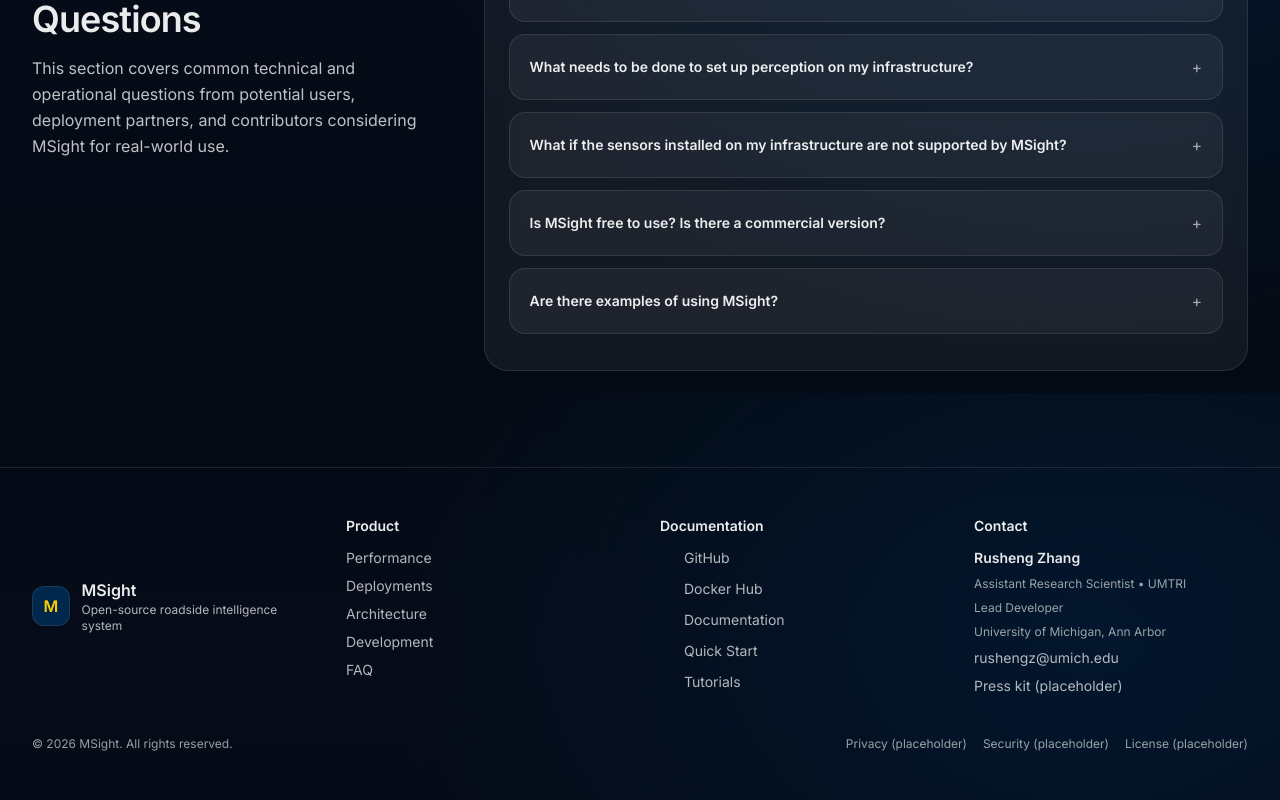
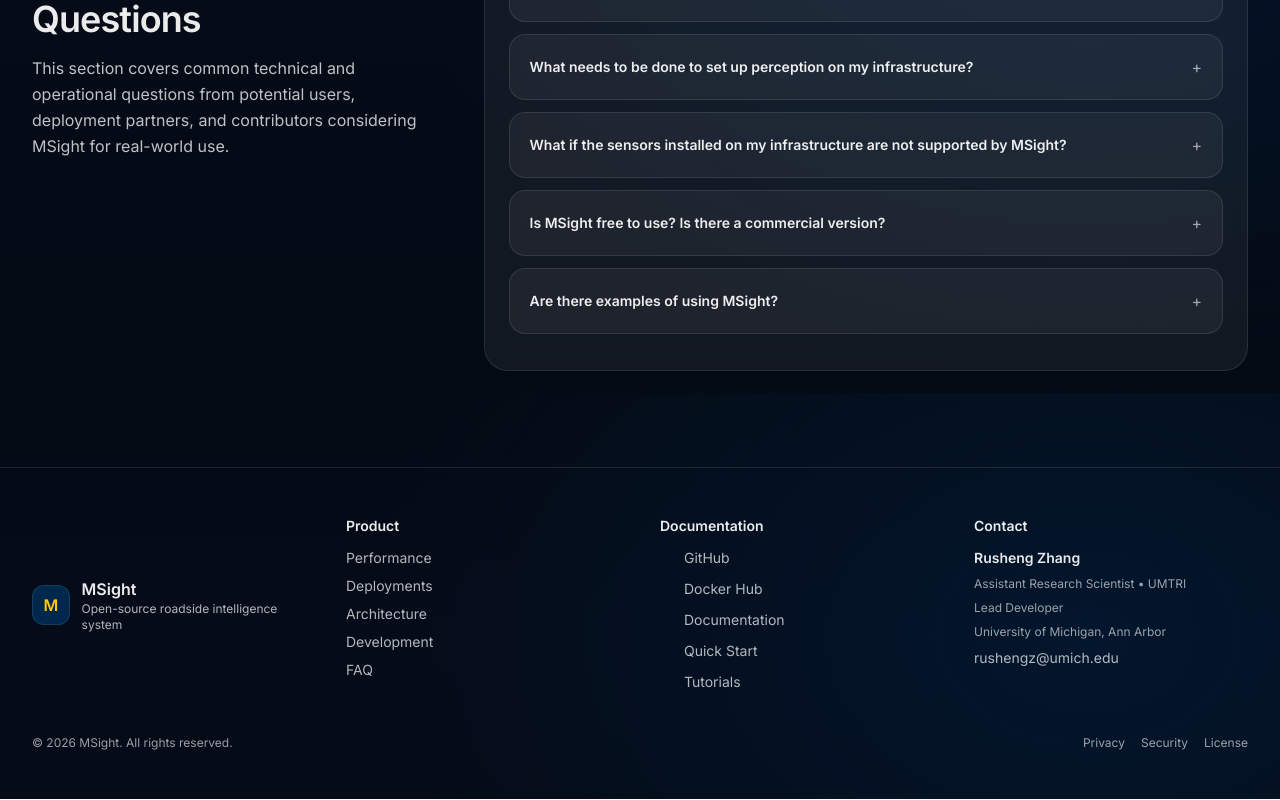
Before and after one commit to michigan-traffic-lab/msight-landing, a Vue app: page / in a window 1280 px wide. Shown: the part 4407-5207 px from the top of the page. Built offline with nearby package versions, Linux system fonts and the light colour scheme; some icons are missing.

Commit message:
update footer

```diff
--- a/src/components/SiteFooter.vue
+++ b/src/components/SiteFooter.vue
@@ -69,7 +69,7 @@
             <li class="text-xs text-white/60">Lead Developer</li>
             <li class="text-xs text-white/60">University of Michigan, Ann Arbor</li>
             <li><a class="hover:text-white" href="mailto:rushengz@umich.edu">rushengz@umich.edu</a></li>
-            <li><a class="hover:text-white" href="#">Press kit (placeholder)</a></li>
+            <!-- <li><a class="hover:text-white" href="#">Press kit (placeholder)</a></li> -->
           </ul>
         </div>
       </div>
@@ -77,9 +77,9 @@
       <div class="mt-10 flex flex-col md:flex-row gap-4 md:items-center md:justify-between text-xs text-white/60">
         <div>© {{ year }} MSight. All rights reserved.</div>
         <div class="flex gap-4">
-          <a class="hover:text-white" href="#">Privacy (placeholder)</a>
-          <a class="hover:text-white" href="#">Security (placeholder)</a>
-          <a class="hover:text-white" href="#">License (placeholder)</a>
+          <a class="hover:text-white" href="https://www.engin.umich.edu/privacy-policies/" target="_blank" rel="noopener noreferrer">Privacy</a>
+          <a class="hover:text-white" href="https://safety.engin.umich.edu/" target="_blank" rel="noopener noreferrer">Security</a>
+          <a class="hover:text-white" href="https://opensource.org/licenses/MIT" target="_blank" rel="noopener noreferrer">License</a>
         </div>
       </div>
     </div>
```
